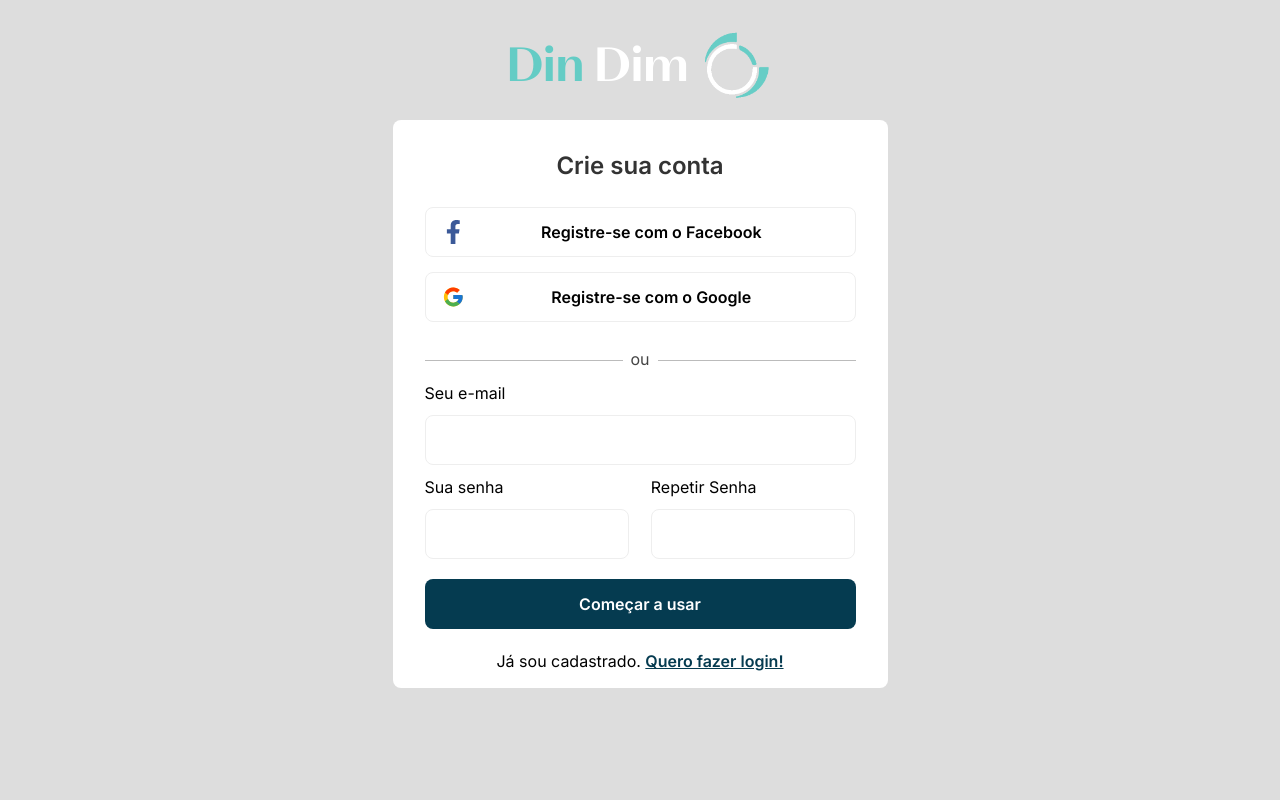
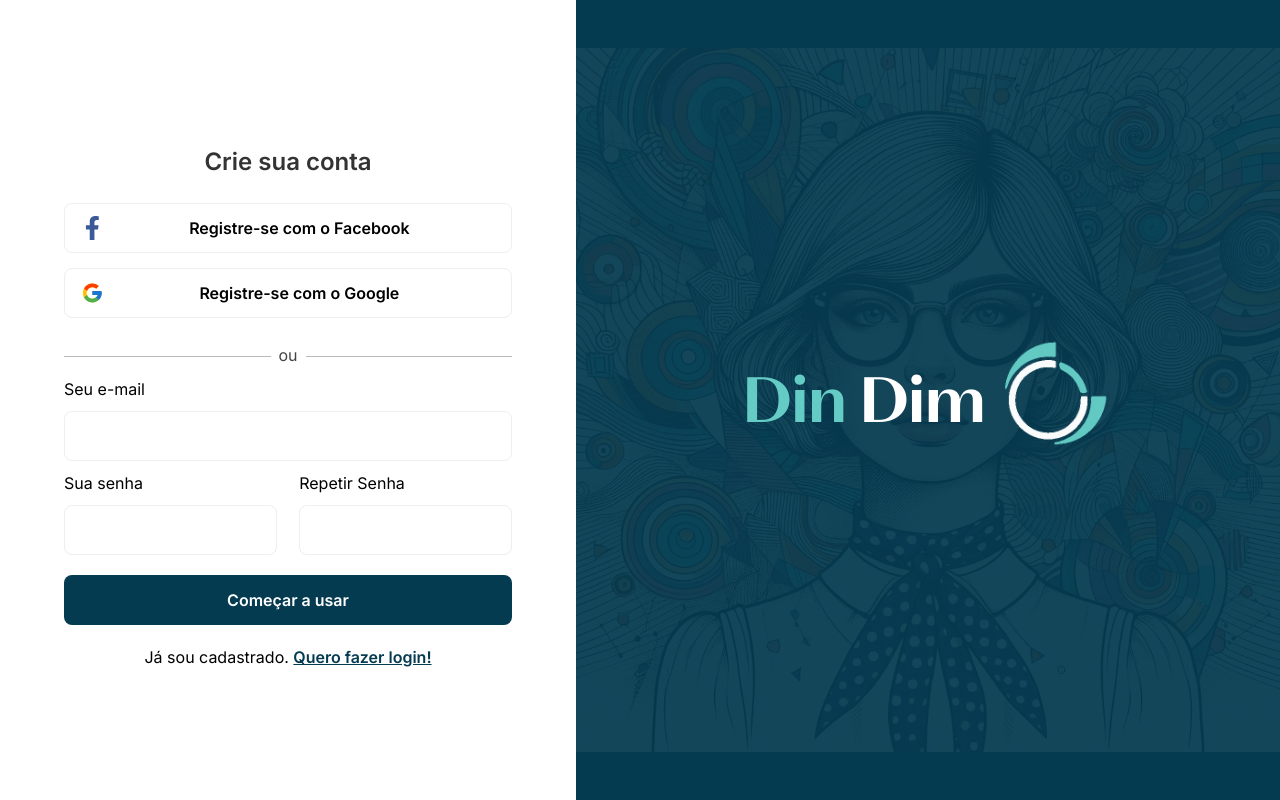
Before and after one commit to Wendell00/DinDim, a Next.js app: page /app/cadastro in a window 1280 px wide. Built offline with nearby package versions, Linux system fonts and the light colour scheme.

Commit message:
:sparkles: feat: cadastro ui

```diff
--- a/src/app/app/cadastro/page.tsx
+++ b/src/app/app/cadastro/page.tsx
@@ -80,20 +80,10 @@
 
   return (
     <>
-    <div className='w-screen h-screen bg-[#ddd] flex flex-col items-center'>
-        <Link href="/">
-            <div className='w-full h-[100px] flex justify-center items-end'>
-            <h1 className={`${myFont.className} text-[3em] text-white mr-[10px]`}> <span className='text-[#64ccc5]'>Din</span> Dim</h1>
-                <Image
-                src={'/logoIcon.png'}
-                width={100}
-                height={100}
-                alt='Din Dim'
-                className='h-[70px] w-auto'
-                />
-            </div>
-        </Link>
-        <div className='w-[495px] h-[auto] bg-[#fff] mt-[20px] rounded-lg px-8'>
+    <div className='w-screen h-screen flex overflow-y-hidden'>
+        <div className='w-[45%] h-screen bg-[#ddd] flex flex-col items-center justify-center'>
+        <div className='w-[100%] h-[100%] bg-[#fff] flex items-center justify-center px-16'>
+            <div className='w-[100%] h-[auto]'>
                 <h2 className='text-center font-semibold text-2xl mt-[30px] text-[#333]'>Crie sua conta</h2>
                 <div className={`${facebookHover ? 'bg-[#3b5998] border-[#3b599890]' : 'bg-[#fff] border-[#eee]'} w-full border rounded-lg px-4 py-3 flex items-center cursor-pointer mt-[25px] duration-300`} onMouseEnter={() =>{setFacebookHover(true)}} onMouseLeave={() =>{setFacebookHover(false)}}><FaFacebookF className={`${facebookHover ? 'invisible' : 'visible'} text-[#3b5998] text-2xl `}/><div className='w-full'><p className={`${facebookHover ? 'text-[#fff]' : 'text-[#000]'} text-center font-semibold`}>Registre-se com o Facebook</p></div></div>
                 <div className={`${googleHover ? 'bg-[#EA4435] border-[#EA443590]' : 'bg-[#fff] border-[#eee]'} w-full border rounded-lg px-4 py-3 flex items-center cursor-pointer justify-center mt-[15px]`} onMouseEnter={() =>{setGoogleHover(true)}} onMouseLeave={() =>{setGoogleHover(false)}}><FcGoogle className={`${googleHover ? 'invisible' : 'visible'} text-2xl `}/><div className='w-full'><p className={`${googleHover ? 'text-[#fff]' : 'text-[#000]'} text-center font-semibold`}>Registre-se com o Google</p></div></div>
@@ -128,6 +118,30 @@
                 <p className='text-center text-md mb-[15px]'>Já sou cadastrado. <Link href="/app/login"><span className='text-[#053B50] decoration-solid font-semibold underline cursor-pointer'>Quero fazer login!</span></Link></p>
             </div>
         </div>
+        </div>
+        <div className='w-[55%] h-screen bg-[#053B50] flex justify-center items-center relative'>
+            <Image
+            src={'/loginImage.jpg'}
+            width={900}
+            height={900}
+            alt='Din Dim'
+            className='h-auto w-full opacity-[6%] absolute z-10'
+            />
+
+            <div className='w-full h-full flex flex-col justify-center items-center cursor-pointer z-20 '>
+                <div className='w-full h-[100px] flex items-center justify-center'>
+                    <h1 className={`${myFont.className} text-[4em] text-white mr-[10px]`}> <span className='text-[#64ccc5]'>Din</span> Dim</h1>
+                        <Image
+                        src={'/logoIcon.png'}
+                        width={100}
+                        height={100}
+                        alt='Din Dim'
+                        className='h-[110px] w-auto mt-[-15px]'
+                        />
+                </div>
+            </div>
+        </div>
+    </div>
     </>
   )
 }
--- a/src/app/app/login/page.tsx
+++ b/src/app/app/login/page.tsx
@@ -40,7 +40,8 @@
         theme="light"
         />
         <div className='w-[45%] h-screen bg-[#ddd] flex flex-col items-center justify-center'>
-            <div className='w-[495px] h-[auto] bg-[#fff] rounded-lg px-8'>
+            <div className='w-[100%] h-[100%] bg-[#fff] flex items-center justify-center px-16'>
+                <div className='w-[100%] h-[auto]'>
                     <h2 className='text-center font-semibold text-2xl mt-[30px] text-[#333]' onClick={notify}>Acesse sua conta</h2>
                     <div className={`${facebookHover ? 'bg-[#3b5998] border-[#3b599890]' : 'bg-[#fff] border-[#eee]'} w-full border rounded-lg px-4 py-3 flex items-center cursor-pointer mt-[25px] duration-300`} onMouseEnter={() =>{setFacebookHover(true)}} onMouseLeave={() =>{setFacebookHover(false)}}><FaFacebookF className={`${facebookHover ? 'invisible' : 'visible'} text-[#3b5998] text-2xl `}/><div className='w-full'><p className={`${facebookHover ? 'text-[#fff]' : 'text-[#000]'} text-center font-semibold`}>Entre com o Facebook</p></div></div>
                     <div className={`${googleHover ? 'bg-[#EA4435] border-[#EA443590]' : 'bg-[#fff] border-[#eee]'} w-full border rounded-lg px-4 py-3 flex items-center cursor-pointer justify-center mt-[15px]`} onMouseEnter={() =>{setGoogleHover(true)}} onMouseLeave={() =>{setGoogleHover(false)}}><FcGoogle className={`${googleHover ? 'invisible' : 'visible'} text-2xl `}/><div className='w-full'><p className={`${googleHover ? 'text-[#fff]' : 'text-[#000]'} text-center font-semibold`}>Entre com o Google</p></div></div>
@@ -57,6 +58,7 @@
                     </form>
                     <button className='w-full h-[50px] bg-[#053B50] rounded-lg text-white font-semibold mt-[20px] mb-[20px] hover:bg-[#053B50cc] duration-300'>Entrar</button>
                     <p className='text-center text-md mb-[15px]'>Ainda não possui conta? <Link href="/app/cadastro"><span className='text-[#053B50] decoration-solid font-semibold underline cursor-pointer'>Faça o cadastro!</span></Link></p>
+                </div>
             </div>
         </div>
         <div className='w-[55%] h-screen bg-[#053B50] flex justify-center items-center relative'>
```
Lines whose indentation alone changed are shown as unchanged.
